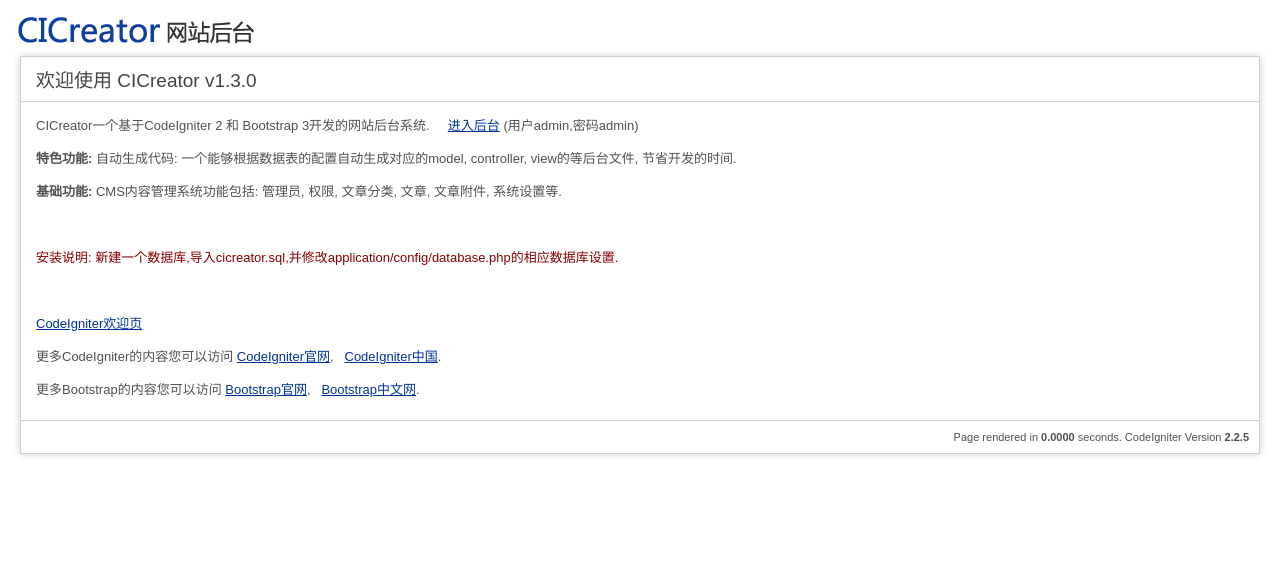
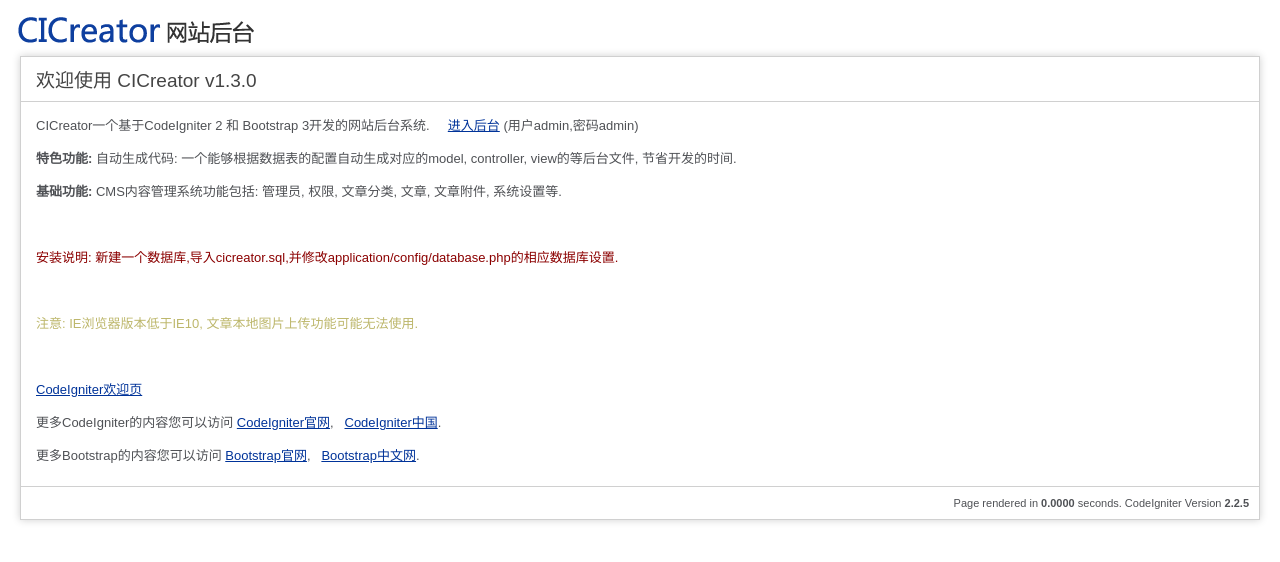
Before and after one commit to ywlcjl/cicreator, a CodeIgniter app: page / in a window 1280 px wide. Shown: the top 562 px of the page. Run offline with CodeIgniter, Linux system fonts and the light colour scheme; some libraries are stand-ins or nearby versions.

Commit message:
add tips ie10

```diff
--- a/application/views/home/index.php
+++ b/application/views/home/index.php
@@ -9,7 +9,8 @@
             <p>&nbsp;</p>
             <p style="color: darkred;">安装说明: 新建一个数据库,导入cicreator.sql,并修改application/config/database.php的相应数据库设置.</p>
             <p>&nbsp;</p>
-
+            <p style="color: darkkhaki;">注意: IE浏览器版本低于IE10, 文章本地图片上传功能可能无法使用.</p>
+            <p>&nbsp;</p>
             <p><a href="/welcome">CodeIgniter欢迎页</a></p>
             <p>更多CodeIgniter的内容您可以访问 <a href="http://www.codeigniter.com/" target="_blank">CodeIgniter官网</a>, &nbsp;&nbsp;<a href="http://codeigniter.org.cn/" target="_blank">CodeIgniter中国</a>.</p>
             <p>更多Bootstrap的内容您可以访问 <a href="http://getbootstrap.com/" target="_blank">Bootstrap官网</a>, &nbsp;&nbsp;<a href="http://www.bootcss.com/" target="_blank">Bootstrap中文网</a>.</p>
```
